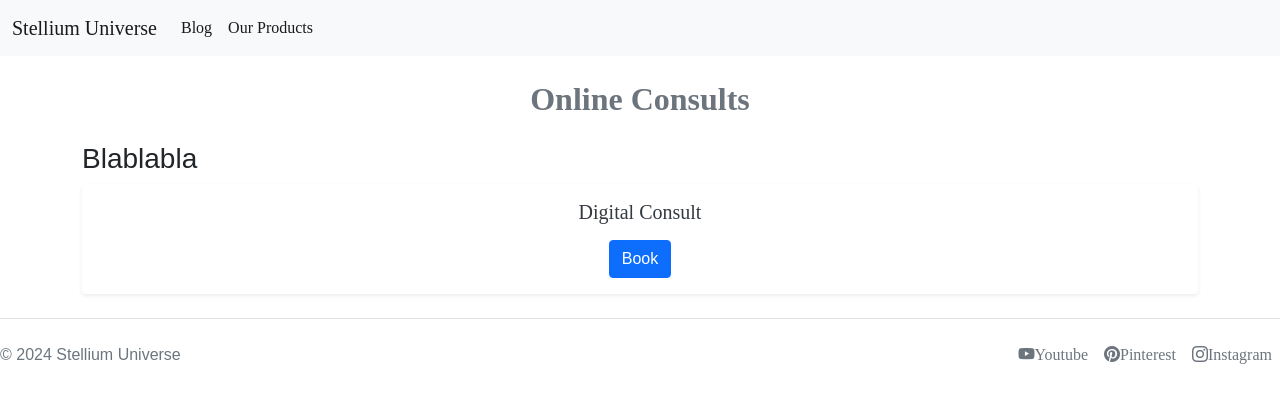
After one commit to NadCarlos/stellium_django, a Django app: page /shop/consult_index/ in a window 1280 px wide. The commit adds this page. Shown: the top 403 px of the page. Run offline with Django 5.2, Linux system fonts and the light colour scheme; some libraries are stand-ins or nearby versions; some web fonts are replaced.

Commit message:
added consult_index

```diff
--- /dev/null
+++ b/stellium/shop/templates/consult_index.html
@@ -0,0 +1,21 @@
+{% extends 'base.html' %}
+
+{% block content %}
+<div class="container mt-4">
+    <!-- Título con estilos -->
+    <h2 class="text-center mb-4" style="font-family: 'Footlight MT Pro', serif; font-weight: bold; color: #6c757d;">
+        Online Consults
+    </h2>
+
+    <h3>Blablabla</h3>
+
+    <div class="card h-100 shadow-sm border-0">
+        <div class="card-body text-center">
+            <h5 class="card-title" style="font-family: 'Footlight MT Pro', serif; color: #343a40;">
+                Digital Consult
+            </h5>
+            <a href="#" class="btn btn-primary mt-2">Book</a>
+        </div>
+    </div>
+</div>
+{% endblock %}
--- a/stellium/shop/templates/shop_index.html
+++ b/stellium/shop/templates/shop_index.html
@@ -25,7 +25,7 @@
                     <h5 class="card-title" style="font-family: 'Footlight MT Pro', serif; color: #343a40;">
                         Online Consults
                     </h5>
-                    <a href="#" class="btn btn-primary mt-2">More</a>
+                    <a href="{% url 'consult_index' %}" class="btn btn-primary mt-2">More</a>
                 </div>
             </div>
         </div>
--- a/stellium/shop/urls.py
+++ b/stellium/shop/urls.py
@@ -8,6 +8,7 @@ from shop.views.shop import (
     PaymentSuccessCustom,
     PaymentSuccessConsult,
     PaymentFailed,
+    ConsultIndex,
 )
 
 
@@ -20,4 +21,5 @@ urlpatterns = [
     path(route='payment_success_custom/',view=PaymentSuccessCustom.as_view(), name='payment_success_custom'),
     path(route='payment_success_consult/',view=PaymentSuccessConsult.as_view(), name='payment_success_consult'),
     path(route='payment_failed/',view=PaymentFailed.as_view(), name='payment_failed'),
+    path(route='consult_index/',view=ConsultIndex.as_view(), name='consult_index'),
 ]
--- a/stellium/shop/views/shop.py
+++ b/stellium/shop/views/shop.py
@@ -150,3 +150,12 @@ class PaymentFailed(View):
             request,
             'payment_failed.html',
         )
+
+
+class ConsultIndex(View):
+
+    def get(self, request):
+        return render(
+            request,
+            'consult_index.html'
+        )
```
